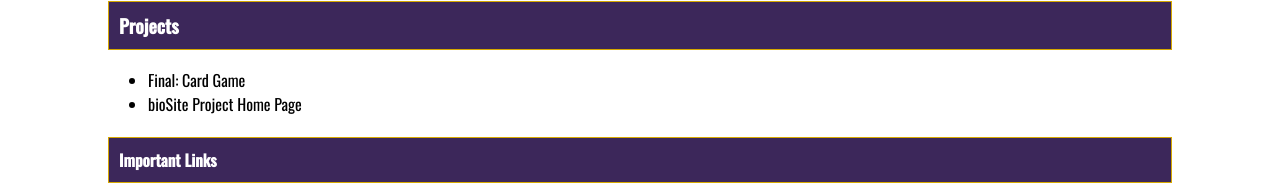
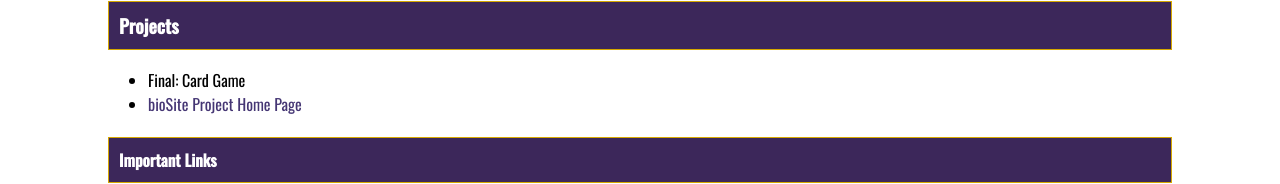
Before and after one commit to Asenapine10/web-231, a plain HTML site: page index.html in a window 1280 px wide. Shown: the part 517-701 px from the top of the page. Drawn offline with nearby package versions, Linux system fonts and the light colour scheme.

Commit message:
Added biosite link to home page

```diff
--- a/index.html
+++ b/index.html
@@ -38,7 +38,7 @@
             <h3>Projects</h3>
             <ul>
                 <li>Final: Card Game</li>
-                <li>bioSite Project Home Page</li>
+                <li><a href="https://asenapine10.github.io/bioSite/">bioSite Project Home Page</a></li>
             </ul>
             <!-- Other useful links will be posted here -->
             <h4>Important Links</h4>
```
